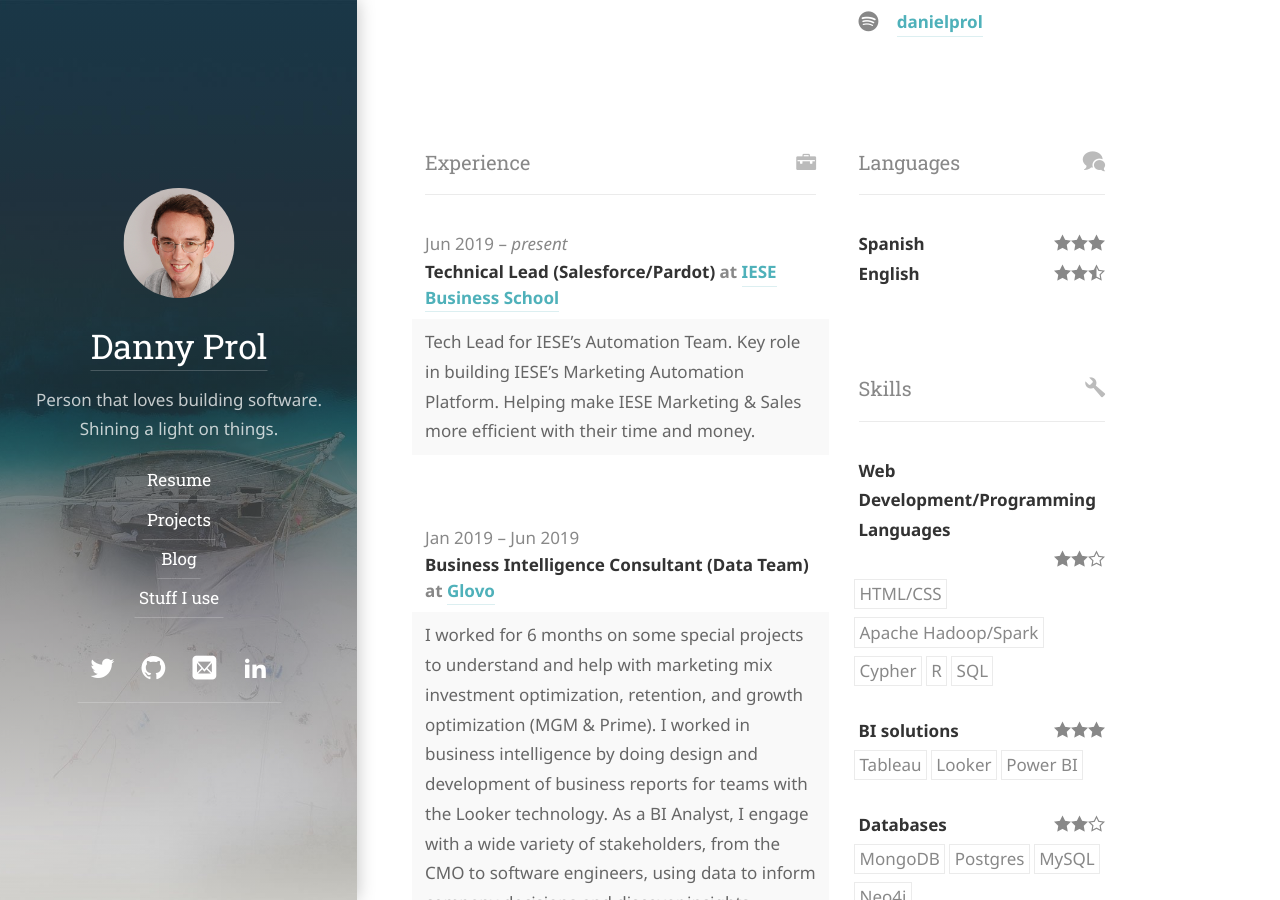
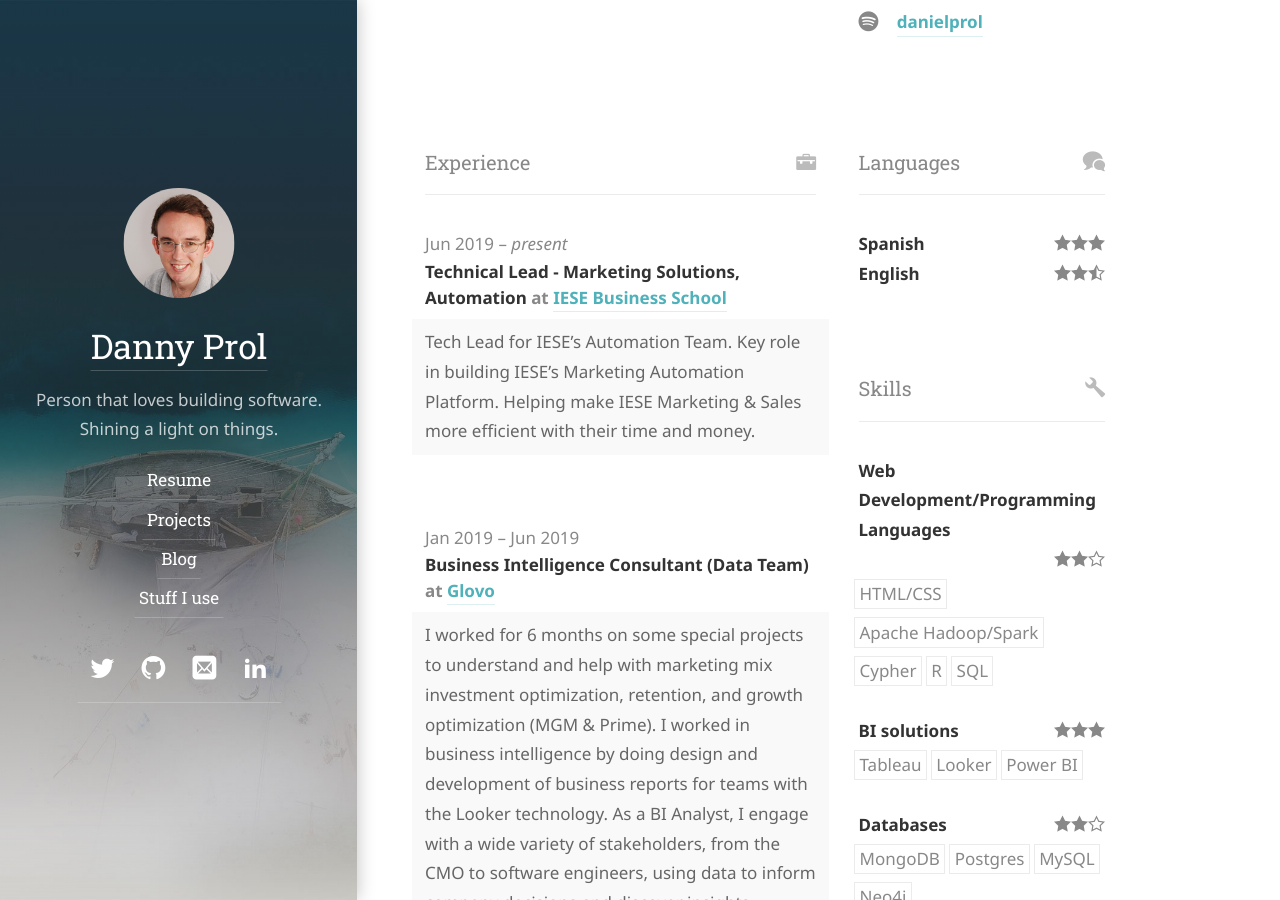
Before and after one commit to dprol/dprol.github.io, a Jekyll site: the page built from resume.md, in a window 1280 px wide and 900 px high, scrolled down 412 px. Built offline with Jekyll 4.4.1, drawn with Linux system fonts in a browser that asks for light colours; some web fonts are replaced.

Commit message:
Update resume.yml

```diff
--- a/_data/resume.yml
+++ b/_data/resume.yml
@@ -28,7 +28,7 @@
 
 work:
   - company: "IESE Business School"
-    position: "Technical Lead (Salesforce/Pardot)"
+    position: "Technical Lead - Marketing Solutions, Automation"
     website: "https://www.iese.edu/"
     startDate: "2019-06-04"
     endDate: ""
```
